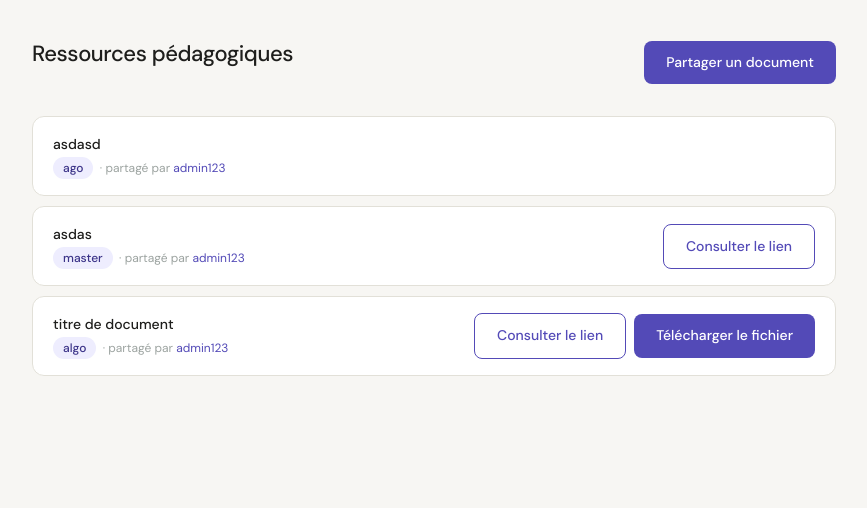
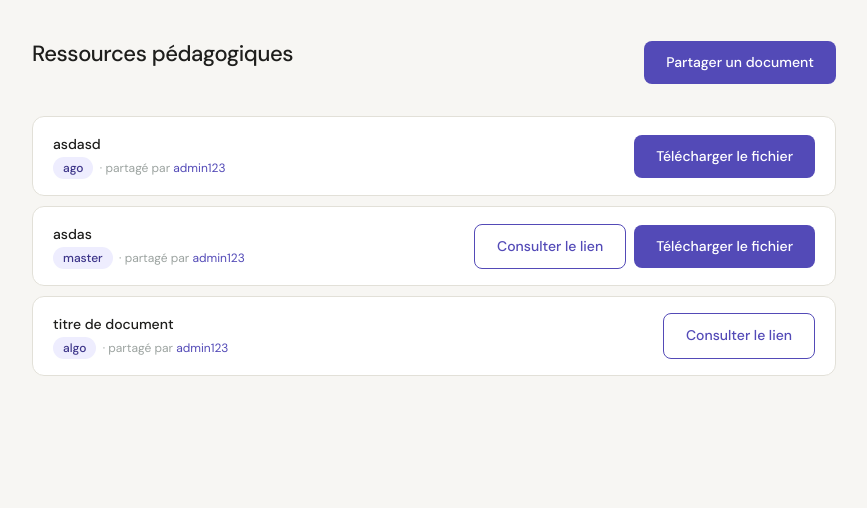
Before and after one commit to Hermez-anderrahim/Projet-Web, a Flask app: page /ressources in a window 1280 px wide. Shown: the part 54-562 px from the top of the page, without its empty margins (206-1073 px from the left). Run offline with Flask 3, Linux system fonts and the light colour scheme; a user stored in the database is signed in; data comes from the database, SQL or seed files in the repository; both versions use the stored data as it was after the commit.

Commit message:
ajouter fichier to database

```diff
--- a/app.py
+++ b/app.py
@@ -1,5 +1,4 @@
-import os
-import uuid
+import io
 
 from flask import Flask, render_template, request, redirect, url_for, session, send_file, abort
 from werkzeug.utils import secure_filename
@@ -18,6 +17,7 @@ from data_model import (
     obtenir_filleuls_de,
     ajouter_ressource,
     obtenir_ressources,
+    get_ressource_piece_jointe,
     get_demande,
     get_reponses,
     creer_reponse,
@@ -37,12 +37,9 @@ from create_db import init_db
 app = Flask(__name__)
 app.secret_key = 'luminy-secret-key'
 
-UPLOAD_FOLDER = os.path.join(os.path.dirname(os.path.abspath(__file__)), "uploads", "ressources")
 ALLOWED_EXTENSIONS_RESSOURCE = frozenset(
     {"pdf", "png", "jpg", "jpeg", "gif", "webp", "txt", "doc", "docx", "zip", "odt", "ppt", "pptx"}
 )
-app.config["UPLOAD_FOLDER"] = UPLOAD_FOLDER
-os.makedirs(UPLOAD_FOLDER, exist_ok=True)
 
 init_db()
 
@@ -169,7 +166,7 @@ def ajouter_ressource_post():
     lien_url = (request.form.get("lien_url") or "").strip()
     fichier = request.files.get("fichier")
 
-    fichier_stocke = None
+    fichier_bytes = None
     fichier_nom_original = None
     if fichier and fichier.filename:
         if not _extension_fichier_autorisee(fichier.filename):
@@ -184,16 +181,15 @@ def ajouter_ressource_post():
                 "ajouter_ressource.html",
                 erreur="Nom de fichier invalide.",
             )
-        ext = ""
-        if "." in nom_safe:
-            ext = "." + nom_safe.rsplit(".", 1)[1].lower()
-        stocke = f"{uuid.uuid4().hex}{ext}"
-        chemin = os.path.join(app.config["UPLOAD_FOLDER"], stocke)
-        fichier.save(chemin)
-        fichier_stocke = stocke
+        fichier_bytes = fichier.read()
+        if not fichier_bytes:
+            return render_template(
+                "ajouter_ressource.html",
+                erreur="Le fichier est vide.",
+            )
         fichier_nom_original = nom_safe
 
-    if not lien_url and not fichier_stocke:
+    if not lien_url and not fichier_bytes:
         return render_template(
             "ajouter_ressource.html",
             erreur="Indiquez au moins un lien URL ou un fichier à joindre.",
@@ -204,7 +200,7 @@ def ajouter_ressource_post():
         matiere,
         titre,
         lien_url,
-        fichier_stocke=fichier_stocke,
+        fichier_bytes=fichier_bytes,
         fichier_nom_original=fichier_nom_original,
     )
     return redirect(url_for("ressources"))
@@ -213,16 +209,13 @@ def ajouter_ressource_post():
 @app.route("/ressources/fichier/<int:ressource_id>")
 @login_required
 def telecharger_ressource(ressource_id):
-    r = get_ressource(ressource_id)
-    if not r or not r.get("fichier_stocke"):
-        abort(404)
-    chemin = os.path.join(app.config["UPLOAD_FOLDER"], r["fichier_stocke"])
-    chemin = os.path.normpath(chemin)
-    base = os.path.normpath(app.config["UPLOAD_FOLDER"])
-    if not chemin.startswith(base) or not os.path.isfile(chemin):
+    r = get_ressource_piece_jointe(ressource_id)
+    if not r or not r.get("fichier_donnees"):
         abort(404)
     nom = r.get("fichier_nom_original") or "document"
-    return send_file(chemin, as_attachment=True, download_name=nom)
+    buf = io.BytesIO(r["fichier_donnees"])
+    buf.seek(0)
+    return send_file(buf, as_attachment=True, download_name=nom)
 
 
 # ── Parrainage ─────────────────────────────────────────────
--- a/create_db.py
+++ b/create_db.py
@@ -66,9 +66,17 @@ def init_db():
             lien_url TEXT NOT NULL DEFAULT '',
             fichier_stocke TEXT,
             fichier_nom_original TEXT,
+            fichier_donnees BLOB,
             FOREIGN KEY (auteur_id) REFERENCES utilisateur(id)
         )
     """)
+
+    # Migration : ajouter fichier_donnees aux bases créées avant cette colonne
+    with sqlite3.connect(DB_FILE) as conn:
+        cols = [row[1] for row in conn.execute("PRAGMA table_info(ressource)").fetchall()]
+        if cols and "fichier_donnees" not in cols:
+            conn.execute("ALTER TABLE ressource ADD COLUMN fichier_donnees BLOB")
+            conn.commit()
 
     # 6. Table demande parrainage
     db_run("""
--- a/data_model.py
+++ b/data_model.py
@@ -194,9 +194,10 @@ def get_reponses_de(user_id):
 
 def obtenir_ressources():
     #Retourne toutes les ressources avec le nom et l'id de leur auteur.
+    # has_fichier : uniquement si un fichier est stocké en base (BLOB)
     query = """
         SELECT ressource.id, ressource.matiere, ressource.titre, ressource.lien_url,
-               ressource.fichier_stocke, ressource.fichier_nom_original,
+               (ressource.fichier_donnees IS NOT NULL) AS has_fichier,
                ressource.auteur_id, utilisateur.nom_utilisateur AS auteur
         FROM ressource
         JOIN utilisateur ON ressource.auteur_id = utilisateur.id
@@ -205,27 +206,40 @@ def obtenir_ressources():
     return db_fetch(query, fetch_all=True)
 
 
-def get_ressource(ressource_id):
-    """Retourne une ressource par id (champs fichier inclus)."""
-    query = """
-        SELECT ressource.id, ressource.matiere, ressource.titre, ressource.lien_url,
-               ressource.fichier_stocke, ressource.fichier_nom_original,
-               ressource.auteur_id, utilisateur.nom_utilisateur AS auteur
+def get_ressource_piece_jointe(ressource_id):
+    """Données binaires + nom pour téléchargement (BLOB en base)."""
+    return db_fetch(
+        """
+        SELECT fichier_donnees, fichier_nom_original
         FROM ressource
-        JOIN utilisateur ON ressource.auteur_id = utilisateur.id
-        WHERE ressource.id = ?
-    """
-    return db_fetch(query, (ressource_id,), fetch_all=False)
+        WHERE id = ? AND fichier_donnees IS NOT NULL
+        """,
+        (ressource_id,),
+        fetch_all=False,
+    )
 
 
-def ajouter_ressource(auteur_id, matiere, titre, lien_url, fichier_stocke=None, fichier_nom_original=None):
-    #Ajoute une nouvelle ressource partagée (lien et/ou fichier).
+def ajouter_ressource(
+    auteur_id,
+    matiere,
+    titre,
+    lien_url,
+    fichier_bytes=None,
+    fichier_nom_original=None,
+):
+    #Ajoute une ressource ; fichier optionnel stocké en BLOB (plus de dossier uploads).
     lien = (lien_url or "").strip()
     query = """
-        INSERT INTO ressource (auteur_id, matiere, titre, lien_url, fichier_stocke, fichier_nom_original)
-        VALUES (?, ?, ?, ?, ?, ?)
+        INSERT INTO ressource (
+            auteur_id, matiere, titre, lien_url,
+            fichier_stocke, fichier_nom_original, fichier_donnees
+        )
+        VALUES (?, ?, ?, ?, NULL, ?, ?)
     """
-    return db_insert(query, (auteur_id, matiere, titre, lien, fichier_stocke, fichier_nom_original))
+    return db_insert(
+        query,
+        (auteur_id, matiere, titre, lien, fichier_nom_original, fichier_bytes),
+    )
 
 
 # ── Parrainage ────────────────────────────────────────────
--- a/templates/parrainage.html
+++ b/templates/parrainage.html
@@ -62,15 +62,11 @@
 
   {% else %}
 
-<<<<<<< HEAD
   <p style="font-size: 13px; color: var(--gris-texte); margin-bottom: 16px;">
     Les ressources partagées par la communauté (fichiers à télécharger et liens) sont disponibles dans
     <a href="/ressources">Ressources</a>.
   </p>
 
-=======
-  <!-- Vue filleul -->
->>>>>>> 6f4639b7d9c0e4abe9aa9e093012e47a5f48f0cc
   {% if parrain %}
   <div class="carte-parrain">
     <div class="avatar lg">{{ parrain.nom_utilisateur[0]|upper }}</div>
--- a/templates/ressources.html
+++ b/templates/ressources.html
@@ -19,7 +19,7 @@
       {% if r.lien_url %}
       <a href="{{ r.lien_url }}" target="_blank" rel="noopener noreferrer" class="btn btn-outline">Consulter le lien</a>
       {% endif %}
-      {% if r.fichier_stocke %}
+      {% if r.has_fichier %}
       <a href="{{ url_for('telecharger_ressource', ressource_id=r.id) }}" class="btn btn-primary">Télécharger le fichier</a>
       {% endif %}
     </div>
```
Also changed, not shown: luminy_connect.sqlite.
